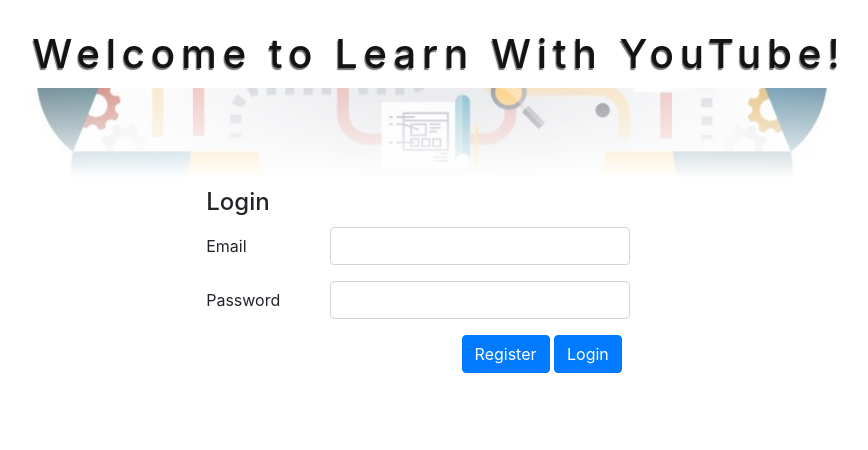
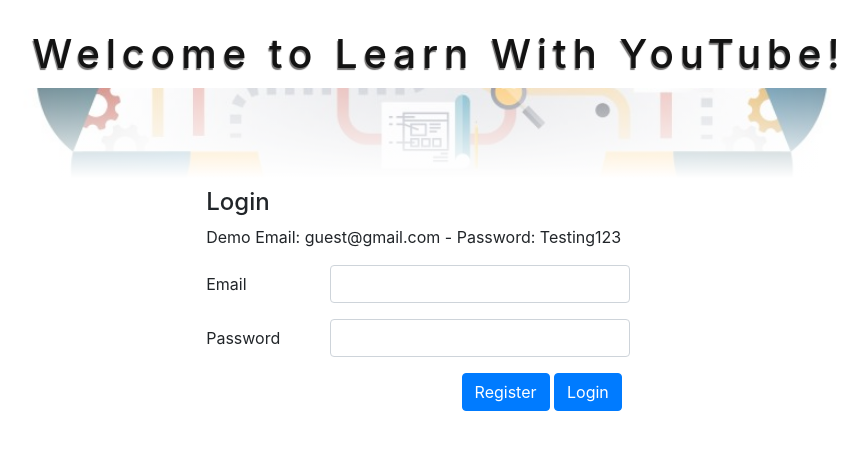
Before and after one commit to DayneSorvisto/Automated-YouTube-Course-Generator, a Django app: page / in a window 1280 px wide. Shown: the top 450 px of the page, without its empty margins (201-1069 px from the left). Run offline with Django 3.2, Linux system fonts and the light colour scheme; parts of the project's set-up code (start-up, migrations or seed data) failed here and were passed over; some libraries are stand-ins or nearby versions.

Commit message:
added guest login for demo

```diff
--- a/apps/user_app/templates/user_app/index.html
+++ b/apps/user_app/templates/user_app/index.html
@@ -30,6 +30,7 @@
             <div class="left_box">
                 <div class="box_header">
                     <h4>Register</h4>
+                    <p>Demo Email: guest@gmail.com - Password: Testing123</p>
                 </div>
                 <form id="register_form" action="/register_user" method="POST">
                     {% csrf_token %}
@@ -122,6 +123,7 @@
             <div class="right_box">
                 <div class="box_header">
                     <h4>Login</h4>
+                    <p>Demo Email: guest@gmail.com - Password: Testing123</p>
                 </div>
                 <form id="#login_form" action="/login" method="POST">
                     {% csrf_token %}
```
